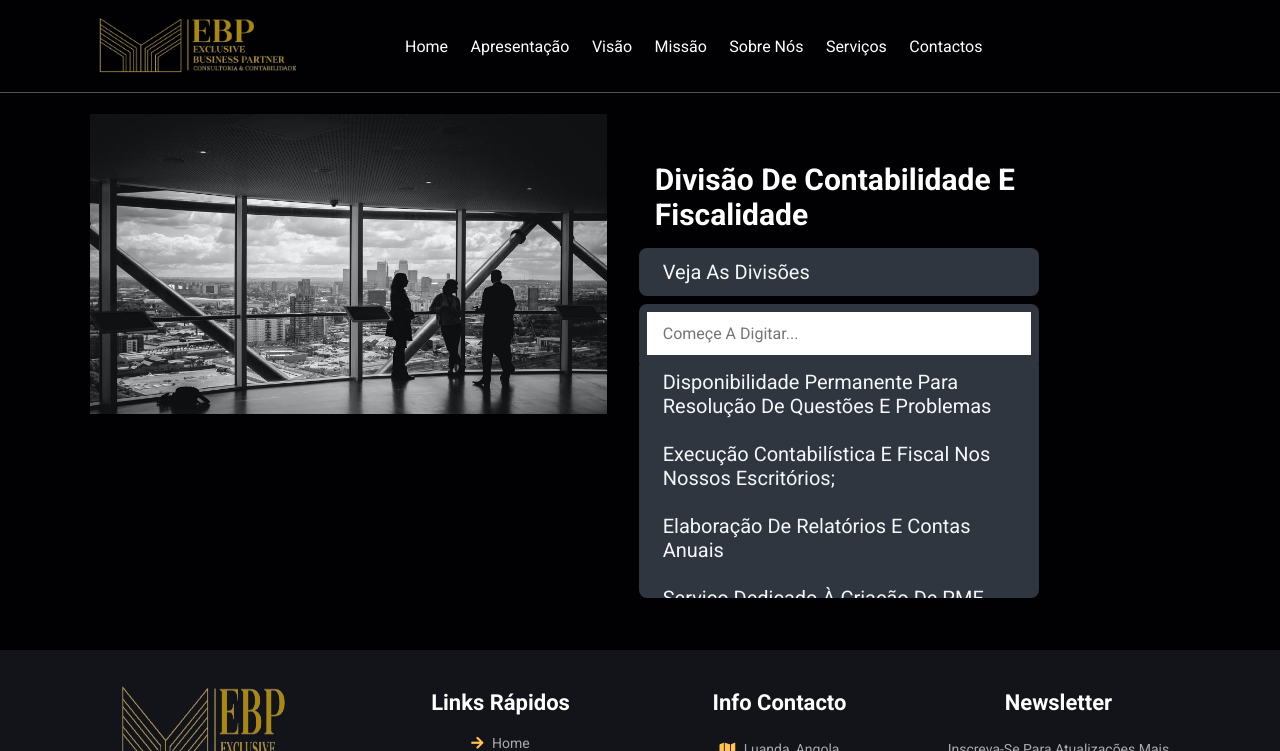
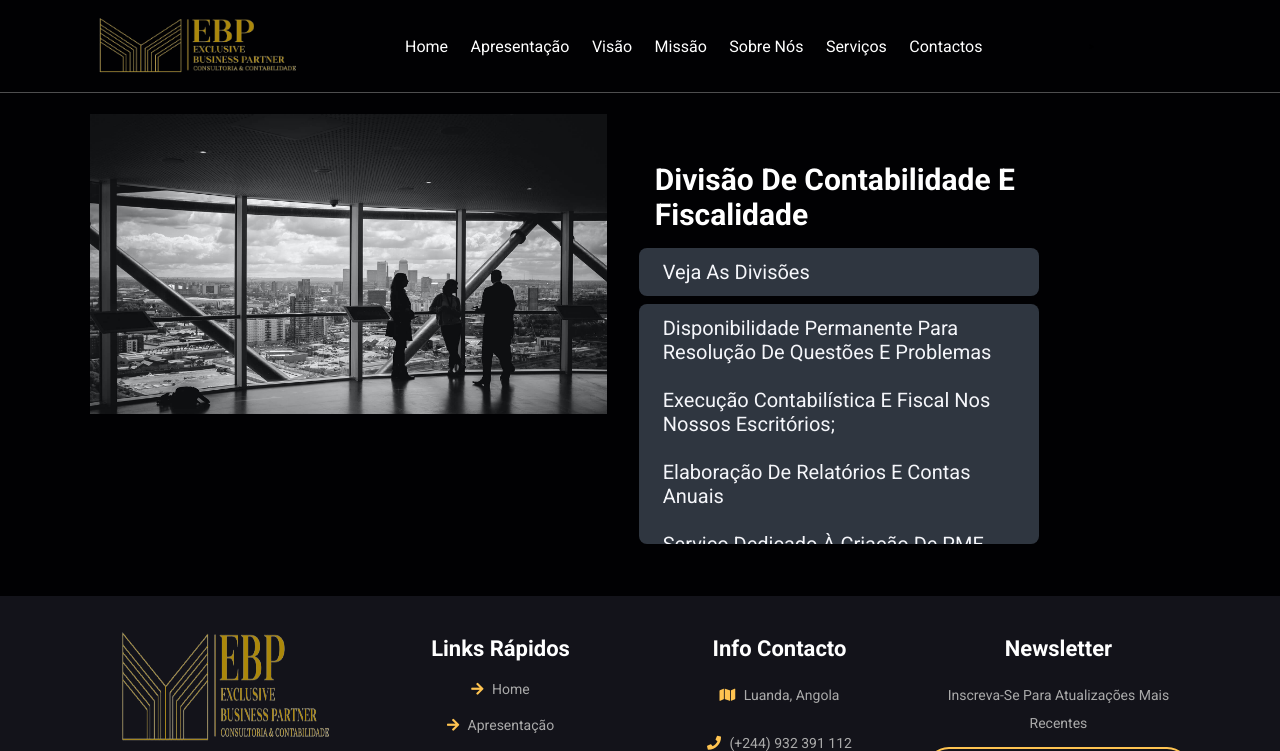
Before and after one commit to RafaelPilartes/_EBP, a plain HTML site: page pages/divconfis.html in a window 1280 px wide. Both pictures are taken after a click on the element "Veja As Divisões". Shown: the top 751 px of the page. Drawn offline with Linux system fonts and the light colour scheme; files that its build step writes are made by us from their sources; files whose address does not match are found by name.

Commit message:
4º - Versão 1.0 (acerto text e transition)

```diff
--- a/css/animacao.css
+++ b/css/animacao.css
@@ -1,29 +1,29 @@
-[data-anime]{
+[data-anime] {
   opacity: 0;
   transition: 1s;
 }
 
-[data-anime=down]{
+[data-anime='down'] {
   transform: translate3d(0, -100%, 0);
 }
 
-[data-anime=up]{
+[data-anime='up'] {
   transform: translate3d(0, 100%, 0);
 }
 
-[data-anime=left]{
-  transform: translate3d(100%, 0, 0);
+[data-anime='left'] {
+  transform: translate3d(30px, 0, 0);
 }
 
-[data-anime=right]{
+[data-anime='right'] {
   transform: translate3d(50px, 0, 0);
 }
 
-[data-anime=scale]{
+[data-anime='scale'] {
   transform: scale(1.5);
 }
 
-[data-anime].animete{
+[data-anime].animete {
   opacity: 1;
   transform: translate3d(0, 0, 0);
 }
--- a/css/sevicos.css
+++ b/css/sevicos.css
@@ -49,6 +49,8 @@
   margin-top: 2rem;
 }
 .vermais a {
+  width: 100%;
+  height: 100%;
   color: #fff;
 }
 .vermais:hover {
--- a/css/style.css
+++ b/css/style.css
@@ -15,7 +15,6 @@
   outline: none;
   border: none;
   text-decoration: none;
-  text-transform: capitalize;
 }
 
 html {
--- a/pages/assets/Js/divconfis.js
+++ b/pages/assets/Js/divconfis.js
@@ -1,18 +1,10 @@
 const selected = document.querySelector(".selected");
 const optionsContainer = document.querySelector(".options-container");
-const searchBox = document.querySelector(".search-box input");
 
 const optionsList = document.querySelectorAll(".option");
 
 selected.addEventListener("click", () => {
   optionsContainer.classList.toggle("active");
-
-  searchBox.value = "";
-  filterList("");
-
-  if (optionsContainer.classList.contains("active")) {
-    searchBox.focus();
-  }
 });
 
 optionsList.forEach(o => {
@@ -21,19 +13,3 @@ optionsList.forEach(o => {
     optionsContainer.classList.remove("active");
   });
 });
-
-searchBox.addEventListener("keyup", function(e) {
-  filterList(e.target.value);
-});
-
-const filterList = searchTerm => {
-  searchTerm = searchTerm.toLowerCase();
-  optionsList.forEach(option => {
-    let label = option.firstElementChild.nextElementSibling.innerText.toLowerCase();
-    if (label.indexOf(searchTerm) != -1) {
-      option.style.display = "block";
-    } else {
-      option.style.display = "none";
-    }
-  });
-};
--- a/pages/assets/css/divaudfinrevcon.css
+++ b/pages/assets/css/divaudfinrevcon.css
@@ -22,7 +22,6 @@ h2 {
 }
 
 .select-box {
-  position: relative;
   display: flex;
   width: 400px;
   flex-direction: column;
@@ -52,8 +51,8 @@ h2 {
 }
 
 .selected::after {
-  content: '';
-  background: url('img/arrow-down.svg');
+  content: "";
+  background: url("img/arrow-down.svg");
   background-size: contain;
   background-repeat: no-repeat;
 
@@ -70,7 +69,6 @@ h2 {
   max-height: 240px;
   opacity: 1;
   overflow-y: scroll;
-  margin-top: 54px;
 }
 
 .select-box .options-container.active + .selected::after {
@@ -106,43 +104,3 @@ h2 {
 .select-box .option .radio {
   display: none;
 }
-
-/* Searchbox */
-
-.search-box input {
-  width: 100%;
-  padding: 12px 16px;
-  font-family: 'Roboto', sans-serif;
-  font-size: 16px;
-  position: absolute;
-  border-radius: 8px 8px 0 0;
-  z-index: 100;
-  border: 8px solid #2f3640;
-
-  opacity: 0;
-  pointer-events: none;
-  transition: all 0.4s;
-}
-
-.search-box input:focus {
-  outline: none;
-}
-
-.select-box .options-container.active ~ .search-box input {
-  opacity: 1;
-  pointer-events: auto;
-}
-
-
-@media only screen and (max-width: 992px) {
-  .meio {
-    display: flex;
-    flex-direction: column;
-    justify-content: center;
-    align-items: center;
-  }
-
-  .main {
-    height: 300px;
-  }
-}
--- a/pages/assets/css/divconfis.css
+++ b/pages/assets/css/divconfis.css
@@ -6,7 +6,6 @@ h2 {
   display: flex;
   flex-direction: row;
   justify-content: center;
-  height: 40%;
 }
 
 .main {
@@ -23,7 +22,6 @@ h2 {
 }
 
 .select-box {
-  position: relative;
   display: flex;
   width: 400px;
   flex-direction: column;
@@ -53,8 +51,8 @@ h2 {
 }
 
 .selected::after {
-  content: '';
-  background: url('img/arrow-down.svg');
+  content: "";
+  background: url("img/arrow-down.svg");
   background-size: contain;
   background-repeat: no-repeat;
 
@@ -71,7 +69,6 @@ h2 {
   max-height: 240px;
   opacity: 1;
   overflow-y: scroll;
-  margin-top: 54px;
 }
 
 .select-box .options-container.active + .selected::after {
@@ -107,43 +104,3 @@ h2 {
 .select-box .option .radio {
   display: none;
 }
-
-/* Searchbox */
-
-.search-box input {
-  width: 100%;
-  padding: 12px 16px;
-  font-family: 'Roboto', sans-serif;
-  font-size: 16px;
-  position: absolute;
-  border-radius: 8px 8px 0 0;
-  z-index: 100;
-  border: 8px solid #2f3640;
-
-  opacity: 0;
-  pointer-events: none;
-  transition: all 0.4s;
-}
-
-.search-box input:focus {
-  outline: none;
-}
-
-.select-box .options-container.active ~ .search-box input {
-  opacity: 1;
-  pointer-events: auto;
-}
-
-
-@media only screen and (max-width: 992px) {
-  .meio {
-    display: flex;
-    flex-direction: column;
-    justify-content: center;
-    align-items: center;
-  }
-
-  .main {
-    height: 300px;
-  }
-}
--- a/pages/assets/css/divconfisges.css
+++ b/pages/assets/css/divconfisges.css
@@ -22,7 +22,6 @@ h2 {
 }
 
 .select-box {
-  position: relative;
   display: flex;
   width: 400px;
   flex-direction: column;
@@ -52,8 +51,8 @@ h2 {
 }
 
 .selected::after {
-  content: '';
-  background: url('img/arrow-down.svg');
+  content: "";
+  background: url("img/arrow-down.svg");
   background-size: contain;
   background-repeat: no-repeat;
 
@@ -70,7 +69,6 @@ h2 {
   max-height: 240px;
   opacity: 1;
   overflow-y: scroll;
-  margin-top: 54px;
 }
 
 .select-box .options-container.active + .selected::after {
@@ -106,43 +104,3 @@ h2 {
 .select-box .option .radio {
   display: none;
 }
-
-/* Searchbox */
-
-.search-box input {
-  width: 100%;
-  padding: 12px 16px;
-  font-family: 'Roboto', sans-serif;
-  font-size: 16px;
-  position: absolute;
-  border-radius: 8px 8px 0 0;
-  z-index: 100;
-  border: 8px solid #2f3640;
-
-  opacity: 0;
-  pointer-events: none;
-  transition: all 0.4s;
-}
-
-.search-box input:focus {
-  outline: none;
-}
-
-.select-box .options-container.active ~ .search-box input {
-  opacity: 1;
-  pointer-events: auto;
-}
-
-
-@media only screen and (max-width: 992px) {
-  .meio {
-    display: flex;
-    flex-direction: column;
-    justify-content: center;
-    align-items: center;
-  }
-
-  .main {
-    height: 300px;
-  }
-}
--- a/pages/assets/css/divcorfisdirPME.css
+++ b/pages/assets/css/divcorfisdirPME.css
@@ -11,7 +11,7 @@ h2 {
 .main {
   width: 50%;
   height: 300px;
-  background-image: url('../img/hero-bg.jpg');
+  background-image: url("../img/hero-bg.jpg");
   background-size: cover;
 }
 
@@ -22,7 +22,6 @@ h2 {
 }
 
 .select-box {
-  position: relative;
   display: flex;
   width: 400px;
   flex-direction: column;
@@ -52,8 +51,8 @@ h2 {
 }
 
 .selected::after {
-  content: '';
-  background: url('img/arrow-down.svg');
+  content: "";
+  background: url("img/arrow-down.svg");
   background-size: contain;
   background-repeat: no-repeat;
 
@@ -70,7 +69,6 @@ h2 {
   max-height: 240px;
   opacity: 1;
   overflow-y: scroll;
-  margin-top: 54px;
 }
 
 .select-box .options-container.active + .selected::after {
@@ -106,42 +104,3 @@ h2 {
 .select-box .option .radio {
   display: none;
 }
-
-/* Searchbox */
-
-.search-box input {
-  width: 100%;
-  padding: 12px 16px;
-  font-family: 'Roboto', sans-serif;
-  font-size: 16px;
-  position: absolute;
-  border-radius: 8px 8px 0 0;
-  z-index: 100;
-  border: 8px solid #2f3640;
-
-  opacity: 0;
-  pointer-events: none;
-  transition: all 0.4s;
-}
-
-.search-box input:focus {
-  outline: none;
-}
-
-.select-box .options-container.active ~ .search-box input {
-  opacity: 1;
-  pointer-events: auto;
-}
-
-@media only screen and (max-width: 992px) {
-  .meio {
-    display: flex;
-    flex-direction: column;
-    justify-content: center;
-    align-items: center;
-  }
-
-  .main {
-    height: 300px;
-  }
-}
--- a/pages/divconfis.html
+++ b/pages/divconfis.html
@@ -145,9 +145,6 @@
 
           <div class="selected">Veja as divisões</div>
 
-          <div class="search-box">
-            <input type="text" placeholder="Começe a digitar..." />
-          </div>
         </div>
       </div>
     </section>
```
Also changed, not shown: index.html (+2 -9 lines), pages/assets/Js/divconfis copy 2.js (deleted, +0 -39 lines), pages/assets/Js/divconfisges.js (+0 -24 lines), pages/assets/Js/divcorfisdirPME.js (added, +15 -0 lines), pages/divaudfinrevcon.html (+0 -3 lines), pages/divconfisges.html (+0 -3 lines), pages/divcorfisdirPME.html (+0 -3 lines).
